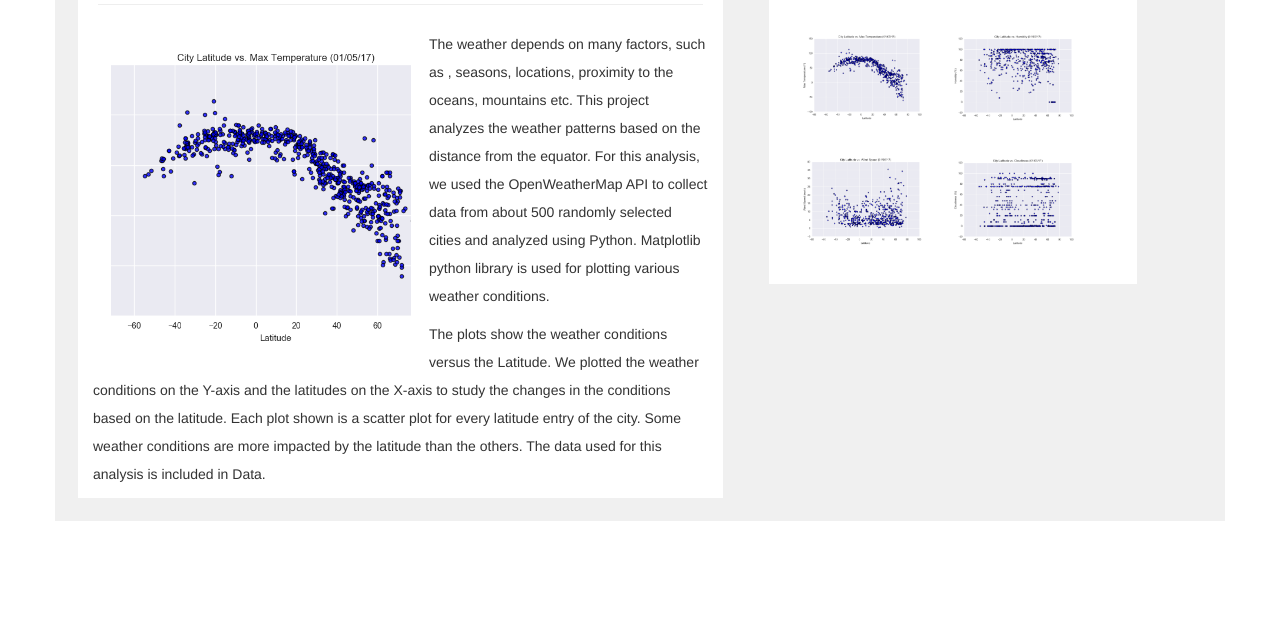
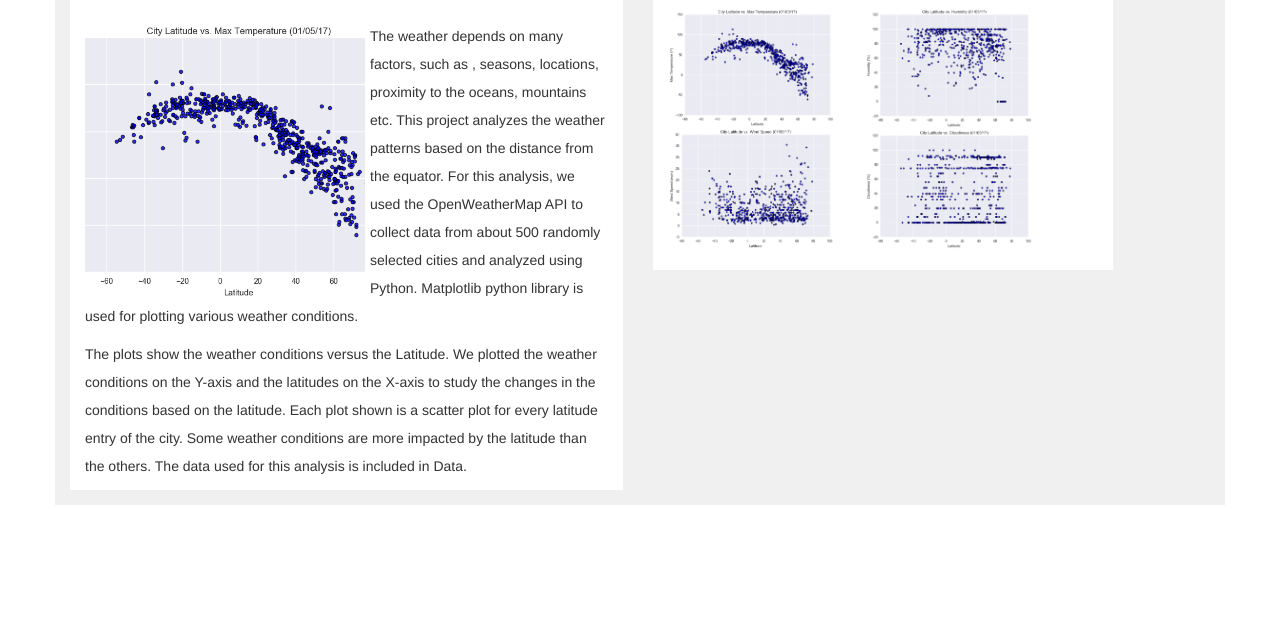
Before and after one commit to by1981/DATA_CHALLENGE, a plain HTML site: page Homework12/index2.html in a window 1280 px wide. Shown: the part 178-800 px from the top of the page. Drawn offline with nearby package versions, Linux system fonts and the light colour scheme.

Commit message:
Homework 12 Revised

```diff
--- a/Homework12/index2.html
+++ b/Homework12/index2.html
@@ -40,21 +40,22 @@
 <div class="container">
         <div class="row justify-content-md-center ">
 
-            <div class="summary col-sm-7">
+            <div class="summary col-sm-6">
                 <header class="myheader justify-content-md-center" >
                     <h1  style="font-size:3vw ">Summary: Latitude vs. X</h1>
                     <hr>
                 </header>
-                <img src="output_9_0.png" style="float:left;width:300px;height:300px">
+                <img src="output_9_0.png" style="float:left;width:280px;height:280px; margin-right: 5px;;">
                 <p>The weather depends on many factors, such as , seasons, locations, proximity to the oceans, mountains etc. This project analyzes the weather patterns based on the distance from the equator. For this analysis, we used the OpenWeatherMap API to collect data from about 500 randomly selected cities and analyzed using Python. Matplotlib  python library is used for plotting various weather conditions.</p>
                 <p>The plots show the weather conditions versus the Latitude. We plotted the weather conditions on the Y-axis and the latitudes on the X-axis to study the changes in the conditions based on the latitude. Each plot shown is a scatter plot for every latitude entry of the city. Some weather conditions are more impacted by the latitude than the others. The data used for this analysis is included in Data.</p>
             </div>
-            <div class="summary col-sm-4 align-self-right">
+            <div class="summary col-sm-5 align-self-right">
                     <header class="myheader" >
                             <h1  style="font-size:2vw ">Visualizations</h1>
                             <hr>
                         </header>
-                <div class= "row">
+
+            <div class= "row justify-content-md-center">
                     <div class="col-sm-6">
                          <a href="Temperature.html">
                             <img src="output_9_0.png", alt="Homework12"></a>
--- a/Homework12/style.css
+++ b/Homework12/style.css
@@ -34,13 +34,13 @@ img {
 
 .summary{
   background-color: white;
-  margin: 23px
+  margin: 15px
 }
 
-.summary img{
+/* .summary img{
   margin: 18px;
 
-}
+} */
 
 .stretch {
   width: 100%;
```
Also changed, not shown: Homework12/WindSpeeds.html (+1 -1 lines), 1 other file.
